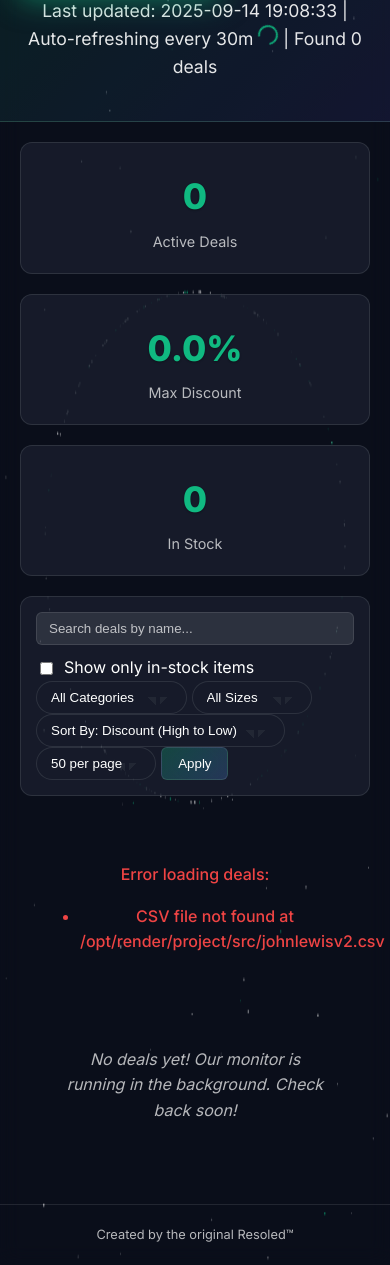
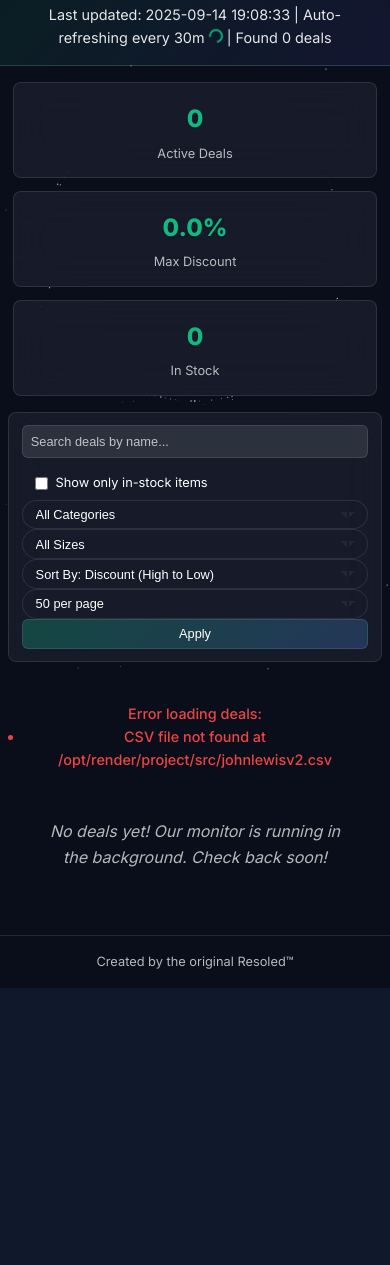
Before and after one commit to Resoledev/salescout-app, a Flask app: page / in a window 390 px wide. Shown: the part 171-1436 px from the top of the page. After the commit the page ends 1159 px from the top, so only its background shows below. Run offline with Flask 2, Linux system fonts and the light colour scheme.

Commit message:
Update style.css

```diff
--- a/static/style.css
+++ b/static/style.css
@@ -10,37 +10,42 @@
     --gradient: linear-gradient(135deg, rgba(16, 185, 129, 0.2) 0%, rgba(99, 102, 241, 0.2) 100%);
     --glass-blur: blur(20px);
 }
+
+* {
+    margin: 0;
+    padding: 0;
+    box-sizing: border-box;
+}
+
 body {
     font-family: 'Inter', Segoe UI, Tahoma, Geneva, sans-serif;
-    margin: 0;
     background: var(--bg-primary);
     color: var(--text-primary);
     line-height: 1.6;
-    backdrop-filter: blur(10px);
     overflow-x: hidden;
 }
 
-/* Global button reset for visibility */
+/* Global button reset */
 button, .btn {
     color: var(--text-primary) !important;
     background-color: rgba(16, 185, 129, 0.1) !important;
     border: 1px solid var(--border) !important;
 }
 
+/* Header */
 .header {
     background: var(--gradient);
     backdrop-filter: var(--glass-blur);
     border-bottom: 1px solid var(--border);
-    padding: 60px 20px;
+    padding: 2rem;
     text-align: center;
-    position: relative;
-    overflow: hidden;
     display: flex;
     align-items: center;
     justify-content: center;
-    gap: 20px;
     flex-wrap: wrap;
+    gap: 1rem;
 }
+
 .header::before {
     content: '';
     position: absolute;
@@ -51,132 +56,151 @@
     background: rgba(0,0,0,0.3);
     z-index: 1;
 }
+
 .header > * {
     position: relative;
     z-index: 2;
 }
+
 .logo {
-    height: 160px;
-    width: auto;
-    background: transparent;
-    position: absolute;
-    top: 20px;
-    left: 20px;
+    max-width: 120px;
+    width: 20vw;
+    height: auto;
     transition: filter 0.3s, transform 0.3s;
     filter: drop-shadow(0 0 15px rgba(16, 185, 129, 0.6));
-    z-index: 3;
 }
+
 .logo:hover {
     transform: scale(1.05);
     filter: drop-shadow(0 0 25px rgba(16, 185, 129, 0.8));
 }
+
 .header-title {
     text-align: center;
 }
+
 .header h2 {
-    margin: 0 0 5px;
-    font-size: 3.5rem;
+    margin: 0 0 0.3rem;
+    font-size: 2.5rem;
     font-weight: 800;
     letter-spacing: 0.05em;
     text-transform: uppercase;
     color: var(--text-primary);
     line-height: 1.1;
 }
+
 .header h3 {
-    margin: 0 0 5px;
-    font-size: 1.6rem;
+    margin: 0 0 0.3rem;
+    font-size: 1.4rem;
     font-weight: 400;
     color: var(--text-primary);
     opacity: 0.9;
-    letter-spacing: -0.01em;
 }
+
 .header .tagline {
-    margin: 0 0 15px;
+    margin: 0 0 0.8rem;
     font-size: 1rem;
     color: var(--accent);
     font-style: italic;
     opacity: 0.8;
 }
+
 .header p {
     margin: 0;
-    font-size: 1.1rem;
+    font-size: 1rem;
     opacity: 0.9;
 }
+
+/* Stats Hero */
 .stats-hero {
     display: grid;
-    grid-template-columns: repeat(auto-fit, minmax(200px, 1fr));
-    gap: 20px;
-    max-width: 800px;
-    margin: 20px auto;
-    padding: 0 20px;
+    grid-template-columns: repeat(auto-fit, minmax(180px, 1fr));
+    gap: 1rem;
+    max-width: 1000px;
+    margin: 1rem auto;
+    padding: 0 1rem;
 }
+
 .stat-card {
     background: var(--bg-secondary);
     backdrop-filter: var(--glass-blur);
-    padding: 20px;
-    border-radius: 12px;
+    padding: 1rem;
+    border-radius: 8px;
     text-align: center;
     border: 1px solid var(--border);
     transition: transform 0.2s, box-shadow 0.2s;
 }
+
 .stat-card:hover {
     transform: translateY(-2px);
     box-shadow: 0 4px 12px rgba(16, 185, 129, 0.3);
 }
+
 .stat-number {
-    font-size: 2.2rem;
+    font-size: 1.8rem;
     font-weight: 800;
     color: var(--accent);
-    margin: 0 0 5px;
+    margin: 0 0 0.3rem;
     text-shadow: 0 1px 2px rgba(0,0,0,0.3);
 }
+
 .stat-icon {
-    font-size: 1.5rem;
-    margin-bottom: 5px;
+    font-size: 1.2rem;
+    margin-bottom: 0.3rem;
 }
+
 .stat-label {
     font-size: 0.9rem;
     color: var(--text-secondary);
     margin: 0;
 }
+
+/* Container */
 .container {
     max-width: 1200px;
     margin: 0 auto;
-    padding: 0 20px;
+    padding: 0 1rem;
 }
+
+/* Search and Filter Bar */
 .search-filter-bar {
     background: var(--bg-secondary);
     backdrop-filter: var(--glass-blur);
-    padding: 15px;
-    border-radius: 12px;
-    margin-bottom: 30px;
+    padding: 1rem;
+    border-radius: 8px;
+    margin-bottom: 1.5rem;
     border: 1px solid var(--border);
     display: flex;
-    justify-content: space-between;
+    flex-wrap: wrap;
+    gap: 0.8rem;
     align-items: center;
-    flex-wrap: wrap;
-    gap: 10px;
 }
+
 .search-input {
     flex: 1;
-    padding: 8px 12px;
+    padding: 0.5rem;
     background: rgba(255, 255, 255, 0.1);
     border: 1px solid var(--border);
     border-radius: 6px;
     color: var(--text-primary);
-    min-width: 200px;
+    min-width: 150px;
+    font-size: 0.9rem;
 }
+
 .search-input::placeholder {
     color: var(--text-secondary);
 }
+
 .filter-bar label {
     display: flex;
     align-items: center;
-    gap: 8px;
+    gap: 0.5rem;
     cursor: pointer;
+    font-size: 0.9rem;
 }
+
 .filter-bar button {
-    padding: 8px 16px;
+    padding: 0.5rem 1rem;
     background: var(--gradient);
     backdrop-filter: var(--glass-blur);
     color: white;
@@ -186,204 +210,261 @@
     font-weight: 500;
     transition: opacity 0.2s;
 }
+
 .filter-bar button:hover {
     opacity: 0.9;
 }
 
-/* --- Pill-style select inputs for category, size, sort, and per-page --- */
+/* Pill-style select inputs */
 .category-input, .size-input, .sort-input, .per-page-input {
     -webkit-appearance: none;
     appearance: none;
     background: linear-gradient(135deg, rgba(255,255,255,0.05) 0%, rgba(255,255,255,0.02) 100%);
     color: var(--text-primary);
     border: 1px solid var(--border);
-    padding: 8px 14px;
+    padding: 0.5rem 1.8rem 0.5rem 0.8rem;
     border-radius: 999px;
-    min-width: 120px;
+    min-width: 100px;
     cursor: pointer;
     font-weight: 500;
+    font-size: 0.9rem;
     background-image: linear-gradient(45deg, transparent 50%, rgba(255,255,255,0.06) 50%),
                       linear-gradient(135deg, rgba(255,255,255,0.06) 50%, transparent 50%);
-    background-position: calc(100% - 30px) calc(1em + 2px), calc(100% - 18px) calc(1em + 2px);
-    background-size: 8px 8px;
+    background-position: calc(100% - 20px) calc(50%), calc(100% - 12px) calc(50%);
+    background-size: 6px 6px;
     background-repeat: no-repeat;
     transition: box-shadow 0.2s, background 0.2s;
 }
+
 .category-input:hover, .size-input:hover, .sort-input:hover, .per-page-input:hover {
     background: linear-gradient(135deg, rgba(16,185,129,0.1) 0%, rgba(99,102,241,0.1) 100%);
     box-shadow: 0 0 0 2px rgba(16,185,129,0.2);
 }
+
 .category-input:focus, .size-input:focus, .sort-input:focus, .per-page-input:focus {
     outline: none;
     box-shadow: 0 6px 20px rgba(16,185,129,0.12);
 }
 
-/* --- Cards --- */
+/* Cards */
 .deals-grid {
     display: grid;
-    gap: 20px;
+    grid-template-columns: repeat(auto-fit, minmax(300px, 1fr));
+    gap: 1rem;
+    padding: 0 1rem;
 }
+
 .deal-card {
     background: var(--bg-secondary);
     backdrop-filter: var(--glass-blur);
-    border-radius: 12px;
-    padding: 20px;
+    border-radius: 8px;
+    padding: 1rem;
     border: 1px solid var(--border);
     transition: transform 0.2s, box-shadow 0.2s, opacity 0.5s;
     opacity: 0;
     animation: flyIn 0.6s ease-out forwards;
     display: grid;
-    grid-template-columns: 120px 1fr 180px;
-    gap: 15px;
-    align-items: center; /* center content vertically */
+    grid-template-columns: 100px 1fr 150px;
+    gap: 1rem;
+    align-items: center;
 }
+
 .deal-card:nth-child(1) { animation-delay: 0.1s; }
 .deal-card:nth-child(2) { animation-delay: 0.2s; }
 .deal-card:nth-child(3) { animation-delay: 0.3s; }
+
 @keyframes flyIn {
     to { opacity: 1; transform: translateY(0); }
     from { opacity: 0; transform: translateY(20px); }
 }
+
 .deal-card:hover {
     transform: translateY(-2px);
     box-shadow: 0 4px 12px rgba(16, 185, 129, 0.2);
 }
+
 .image-placeholder {
-    width: 120px;
-    height: 120px;
+    width: 100px;
+    height: 100px;
     background: linear-gradient(180deg, rgba(255,255,255,0.02), rgba(255,255,255,0.01));
     border-radius: 8px;
     display: flex;
     align-items: center;
     justify-content: center;
     color: var(--text-secondary);
-    font-size: 0.9rem;
+    font-size: 0.8rem;
     text-align: center;
-    min-width: 120px;
+    min-width: 100px;
 }
+
 .deal-image {
-    width: 120px;
-    height: 120px;
+    width: 100px;
+    height: 100px;
     object-fit: cover;
     border-radius: 8px;
     cursor: pointer;
 }
+
 .deal-info {
     display: grid;
-    gap: 8px;
+    gap: 0.5rem;
 }
+
 .deal-name {
-    font-size: 1.1rem;
+    font-size: 1rem;
     font-weight: 600;
     margin: 0;
     color: var(--text-primary);
 }
+
 .deal-meta {
     display: grid;
-    grid-template-columns: repeat(auto-fit, minmax(100px, 1fr));
-    gap: 10px;
-    font-size: 0.9rem;
+    grid-template-columns: repeat(auto-fit, minmax(80px, 1fr));
+    gap: 0.5rem;
+    font-size: 0.8rem;
     color: var(--text-secondary);
     align-items: center;
-    height: 100px; /* Fixed height to align elements */
 }
+
 .deal-meta div {
     overflow: hidden;
     text-overflow: ellipsis;
     white-space: nowrap;
 }
+
 .discount {
     font-weight: bold;
     color: var(--danger);
-    font-size: 0.9rem;
-    line-height: 1; /* Tighter line height */
-    padding: 0; /* Remove padding to eliminate gaps */
-    text-align: center; /* Center align for consistency */
+    text-align: center;
 }
+
 .status-in { color: var(--success); font-weight: bold; }
 .status-out { color: var(--danger); font-weight: bold; }
 
-/* Large right-side action button */
+/* Action Buttons */
 .deal-action {
     display: flex;
     align-items: center;
     justify-content: center;
-    flex-direction: column; /* Stack buttons vertically */
-    gap: 10px; /* Space between buttons */
+    flex-direction: column;
+    gap: 0.5rem;
 }
+
 .btn-view {
     display: inline-block;
-    padding: 12px 22px;
+    padding: 0.5rem 1rem;
     background: linear-gradient(135deg, rgba(16,185,129,1) 0%, rgba(99,102,241,1) 100%);
     color: #fff !important;
     text-decoration: none;
-    border-radius: 12px;
+    border-radius: 8px;
     font-weight: 700;
-    box-shadow: 0 6px 18px rgba(16,185,129,0.12);
-    transition: transform 0.15s ease, box-shadow 0.15s ease, opacity 0.15s;
-}
-.btn-view:hover {
-    transform: translateY(-3px);
-    box-shadow: 0 10px 30px rgba(16,185,129,0.18);
+    box-shadow: 0 4px 12px rgba(16,185,129,0.12);
+    transition: transform 0.15s ease, box-shadow 0.15s ease;
 }
 
-/* Favorite button: Darker bg for better contrast, white text */
+.btn-view:hover {
+    transform: translateY(-2px);
+    box-shadow: 0 6px 20px rgba(16,185,129,0.18);
+}
+
 .btn-favorite {
-    padding: 8px 12px;
+    padding: 0.5rem;
     background: rgba(16, 185, 129, 0.1);
     color: var(--text-primary) !important;
     border: 1px solid var(--border);
-    border-radius: 12px;
+    border-radius: 8px;
     cursor: pointer;
-    font-size: 1.2rem;
+    font-size: 1rem;
     transition: background 0.2s, color 0.2s, box-shadow 0.2s;
 }
+
 .btn-favorite:hover {
     background: var(--accent);
     color: #fff !important;
     box-shadow: 0 4px 12px rgba(16, 185, 129, 0.3);
 }
 
-/* rest of your CSS unchanged below */
+/* Pagination */
+.pagination {
+    display: flex;
+    justify-content: center;
+    gap: 0.5rem;
+    margin: 1rem 0;
+    flex-wrap: wrap;
+}
+
+.pagination a {
+    padding: 0.5rem 0.8rem;
+    background: var(--bg-secondary);
+    border: 1px solid var(--border);
+    border-radius: 6px;
+    color: var(--text-primary);
+    text-decoration: none;
+    font-weight: 500;
+    font-size: 0.9rem;
+    transition: background 0.2s, color 0.2s;
+}
+
+.pagination a:hover {
+    background: var(--accent);
+    color: #fff;
+}
+
+.pagination a.active {
+    background: var(--accent);
+    color: #fff;
+    font-weight: 600;
+}
+
+/* Other */
 .deal-link {
     color: var(--accent);
     text-decoration: none;
     font-weight: 500;
 }
+
 .deal-link:hover { text-decoration: underline; }
+
 .empty {
     text-align: center;
     color: var(--text-secondary);
-    padding: 40px;
+    padding: 2rem;
     font-style: italic;
+    font-size: 1rem;
 }
+
 .error-message {
     text-align: center;
     color: var(--danger);
-    padding: 20px;
+    padding: 1rem;
     font-weight: 500;
+    font-size: 0.9rem;
 }
+
 .spinner {
     display: inline-block;
-    width: 16px;
-    height: 16px;
+    width: 14px;
+    height: 14px;
     border: 2px solid var(--accent);
     border-top: 2px solid transparent;
     border-radius: 50%;
     animation: spin 1s linear infinite;
 }
+
 @keyframes spin {
     0% { transform: rotate(0deg); }
     100% { transform: rotate(360deg); }
 }
+
 footer {
     text-align: center;
-    padding: 20px;
+    padding: 1rem;
     font-size: 0.8rem;
     color: var(--text-secondary);
     border-top: 1px solid var(--border);
-    margin-top: 40px;
+    margin-top: 2rem;
 }
+
 #stars-canvas {
     position: fixed;
     top: 0;
@@ -393,38 +474,143 @@
     z-index: -1;
     pointer-events: none;
 }
-/* --- Pagination styling --- */
-.pagination {
-    display: flex;
-    justify-content: center;
-    gap: 10px;
-    margin: 20px 0;
-    flex-wrap: wrap;
+
+/* Mobile Media Queries */
+@media (max-width: 768px) {
+    .header {
+        flex-direction: column;
+        padding: 1.5rem;
+        gap: 0.8rem;
+    }
+
+    .header h2 {
+        font-size: 1.8rem;
+    }
+
+    .header h3 {
+        font-size: 1.2rem;
+    }
+
+    .header p {
+        font-size: 0.9rem;
+    }
+
+    .logo {
+        max-width: 80px;
+        width: 25vw;
+    }
+
+    .stats-hero {
+        grid-template-columns: 1fr;
+        gap: 0.8rem;
+        padding: 0 0.8rem;
+    }
+
+    .stat-card {
+        padding: 0.8rem;
+    }
+
+    .stat-number {
+        font-size: 1.5rem;
+    }
+
+    .stat-label {
+        font-size: 0.8rem;
+    }
+
+    .search-filter-bar {
+        flex-direction: column;
+        align-items: stretch;
+        gap: 0.5rem;
+        padding: 0.8rem;
+    }
+
+    .search-input {
+        min-width: 100%;
+        font-size: 0.8rem;
+    }
+
+    .filter-bar label,
+    .category-input,
+    .size-input,
+    .sort-input,
+    .per-page-input,
+    .filter-bar button {
+        font-size: 0.8rem;
+        padding: 0.4rem 0.8rem;
+        min-width: 0;
+        width: 100%;
+    }
+
+    .deals-grid {
+        grid-template-columns: 1fr;
+        gap: 0.8rem;
+        padding: 0 0.8rem;
+    }
+
+    .deal-card {
+        grid-template-columns: 1fr;
+        gap: 0.8rem;
+        padding: 0.8rem;
+    }
+
+    .deal-image,
+    .image-placeholder {
+        width: 80px;
+        height: 80px;
+        min-width: 80px;
+    }
+
+    .deal-name {
+        font-size: 0.9rem;
+    }
+
+    .deal-meta {
+        grid-template-columns: 1fr;
+        gap: 0.4rem;
+        font-size: 0.75rem;
+    }
+
+    .deal-action {
+        flex-direction: row;
+        gap: 0.5rem;
+    }
+
+    .btn-view,
+    .btn-favorite {
+        padding: 0.4rem 0.8rem;
+        font-size: 0.8rem;
+    }
+
+    .pagination {
+        gap: 0.4rem;
+    }
+
+    .pagination a {
+        padding: 0.4rem 0.6rem;
+        font-size: 0.8rem;
+    }
 }
-.pagination a {
-    padding: 8px 12px;
-    background: var(--bg-secondary);
-    border: 1px solid var(--border);
-    border-radius: 6px;
-    color: var(--text-primary);
-    text-decoration: none;
-    font-weight: 500;
-    transition: background 0.2s, color 0.2s;
+
+@media (max-width: 480px) {
+    .header {
+        padding: 1rem;
+    }
+
+    .header h2 {
+        font-size: 1.5rem;
+    }
+
+    .header h3 {
+        font-size: 1rem;
+    }
+
+    .logo {
+        max-width: 60px;
+        width: 20vw;
+    }
+
+    .container {
+        padding: 0 0.5rem;
+    }
 }
-.pagination a:hover {
-    background: var(--accent);
-    color: #fff;
-}
-.pagination a.active {
-    background: var(--accent);
-    color: #fff;
-    font-weight: 600;
-}
-@media (max-width: 768px) {
-    .header h2 { font-size: 2.5rem; }
-    .header h3 { font-size: 1.3rem; }
-    .logo { height: 150px; }
-    .deal-card { grid-template-columns: 1fr; }
-    .search-filter-bar { flex-direction: column; align-items: stretch; }
-    .header { flex-direction: column; gap: 15px; padding: 40px 20px; }
-}
```
